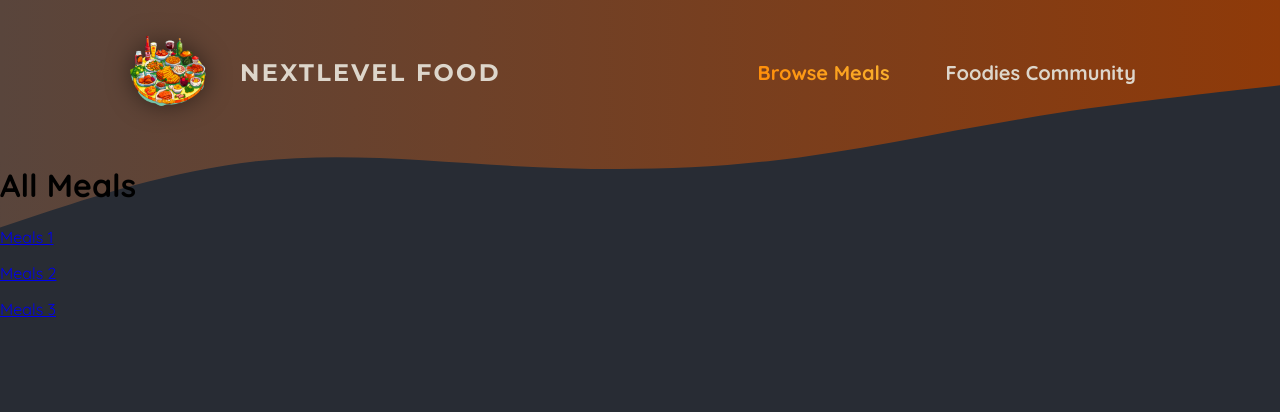
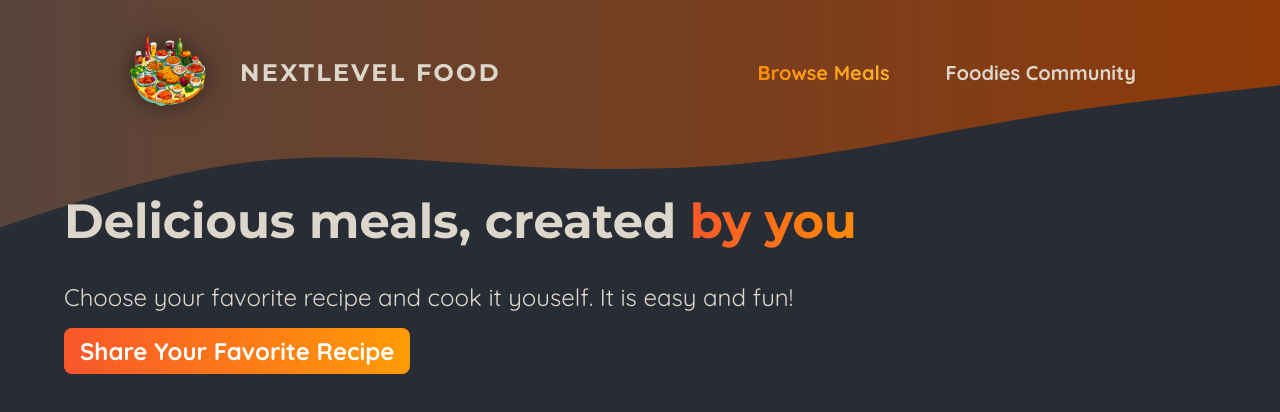
Before and after one commit to nirajkumardangi/nextjs, a Next.js app in the folder 02-foodies-project/: page /meals in a window 1280 px wide. Shown: the top 412 px of the page. Built offline with nearby package versions, Linux system fonts and the light colour scheme.

Commit message:
Outputting Meals Data & Images With Unknown Dimensions

```diff
--- a/02-foodies-project/app/meals/page.js
+++ b/02-foodies-project/app/meals/page.js
@@ -1,19 +1,24 @@
 import Link from "next/link";
+import classes from "./page.module.css";
+import MealsGrid from "@/components/meals/meals-grid";
 
 export default function MealsPage() {
   return (
     <>
-      <h1>All Meals</h1>
-      <main>
+      <header className={classes.header}>
+        <h1>
+          Delicious meals, created{" "}
+          <span className={classes.highlight}>by you</span>
+        </h1>
         <p>
-          <Link href="/meals/meals-1">Meals 1</Link>
+          Choose your favorite recipe and cook it youself. It is easy and fun!
         </p>
-        <p>
-          <Link href="/meals/meals-3">Meals 2</Link>
+        <p className={classes.cta}>
+          <Link href="/meals/share">Share Your Favorite Recipe</Link>
         </p>
-        <p>
-          <Link href="/meals/meals-2">Meals 3</Link>
-        </p>
+      </header>
+      <main className={classes.main}>
+        <MealsGrid meals={[]} />
       </main>
     </>
   );
--- /dev/null
+++ b/02-foodies-project/app/meals/page.module.css
@@ -0,0 +1,51 @@
+.header {
+  gap: 3rem;
+  margin: 3rem auto 5rem auto;
+  width: 90%;
+  max-width: 75rem;
+  color: #ddd6cb;
+  font-size: 1.5rem;
+}
+
+.header h1 {
+  font-family: 'Montserrat', sans-serif;
+}
+
+.highlight {
+  background: linear-gradient(90deg, #f9572a, #ff8a05);
+  background-clip: text;
+  -webkit-background-clip: text;
+  -webkit-text-fill-color: transparent;
+}
+
+.header p {
+  margin: 0;
+}
+
+.cta a {
+  display: inline-block;
+  margin-top: 1rem;
+  padding: 0.5rem 1rem;
+  border-radius: 0.5rem;
+  background: linear-gradient(90deg, #f9572a, #ff9b05);
+  color: #ffffff;
+  font-weight: bold;
+  text-decoration: none;
+}
+
+.loading {
+  text-align: center;
+  animation: loading 1.2s ease-in-out infinite;
+}
+
+@keyframes loading {
+  0% {
+    color: #e9e9e9;
+  }
+  50% {
+    color: #b89b84;
+  }
+  100% {
+    color: #e9e9e9;
+  }
+}
--- /dev/null
+++ b/02-foodies-project/components/meals/meal-item.js
@@ -0,0 +1,26 @@
+import Link from 'next/link';
+import Image from 'next/image';
+
+import classes from './meal-item.module.css';
+
+export default function MealItem({ title, slug, image, summary, creator }) {
+  return (
+    <article className={classes.meal}>
+      <header>
+        <div className={classes.image}>
+          <Image src={image} alt={title} fill />
+        </div>
+        <div className={classes.headerText}>
+          <h2>{title}</h2>
+          <p>by {creator}</p>
+        </div>
+      </header>
+      <div className={classes.content}>
+        <p className={classes.summary}>{summary}</p>
+        <div className={classes.actions}>
+          <Link href={`/meals/${slug}`}>View Details</Link>
+        </div>
+      </div>
+    </article>
+  );
+}
--- /dev/null
+++ b/02-foodies-project/components/meals/meal-item.module.css
@@ -0,0 +1,75 @@
+.meal {
+  display: flex;
+  flex-direction: column;
+  justify-content: space-between;
+  height: 100%;
+  border-radius: 4px;
+  box-shadow: 0 0 12px rgba(0, 0, 0, 0.3);
+  overflow: hidden;
+  transition: all 0.3s ease-in-out;
+  color: #ddd6cb;
+  background: linear-gradient(90deg, #2c1e19, #25200f);
+}
+
+.headerText {
+  padding: 0.5rem 1rem 0 1rem;
+}
+
+.headerText h2 {
+  margin: 0;
+  font-size: 1.5rem;
+  font-family: 'Montserrat', sans-serif;
+}
+
+.headerText p {
+  font-size: 0.75rem;
+  color: #cfa69b;
+  font-style: italic;
+}
+
+.meal h2,
+.meal p {
+  margin: 0;
+}
+
+.image {
+  position: relative;
+  height: 15rem;
+}
+
+.meal img {
+  object-fit: cover;
+}
+
+.content {
+  display: flex;
+  flex-direction: column;
+  justify-content: space-between;
+  height: 100%;
+}
+
+.summary {
+  padding: 1rem 1rem 0 1rem;
+}
+
+.actions {
+  padding: 1rem;
+  text-align: right;
+}
+
+.actions a {
+  display: inline-block;
+  margin-top: 1rem;
+  padding: 0.5rem 1rem;
+  border-radius: 0.5rem;
+  background: linear-gradient(90deg, #f9572a, #ff9b05);
+  color: #ffffff;
+  font-weight: bold;
+  text-decoration: none;
+}
+
+.actions a:hover,
+.actions a:active {
+  background: linear-gradient(90deg, #fd4715, #f9b241);
+  box-shadow: 0 0 12px rgba(242, 100, 18, 0.8);
+}
--- /dev/null
+++ b/02-foodies-project/components/meals/meals-grid.js
@@ -0,0 +1,14 @@
+import MealItem from "./meal-item";
+import classes from "./meals-grid.module.css";
+
+export default function MealsGrid({ meals }) {
+  return (
+    <ul className={classes.meals}>
+      {meals.map((meal) => (
+        <li key={meal.id}>
+          <MealItem {...meal} />
+        </li>
+      ))}
+    </ul>
+  );
+}
--- /dev/null
+++ b/02-foodies-project/components/meals/meals-grid.module.css
@@ -0,0 +1,10 @@
+.meals {
+  width: 90%;
+  max-width: 90rem;
+  display: grid;
+  grid-template-columns: repeat(auto-fill, minmax(20rem, 1fr));
+  grid-gap: 5rem;
+  margin: 2rem auto;
+  list-style: none;
+  padding: 0;
+}
```
